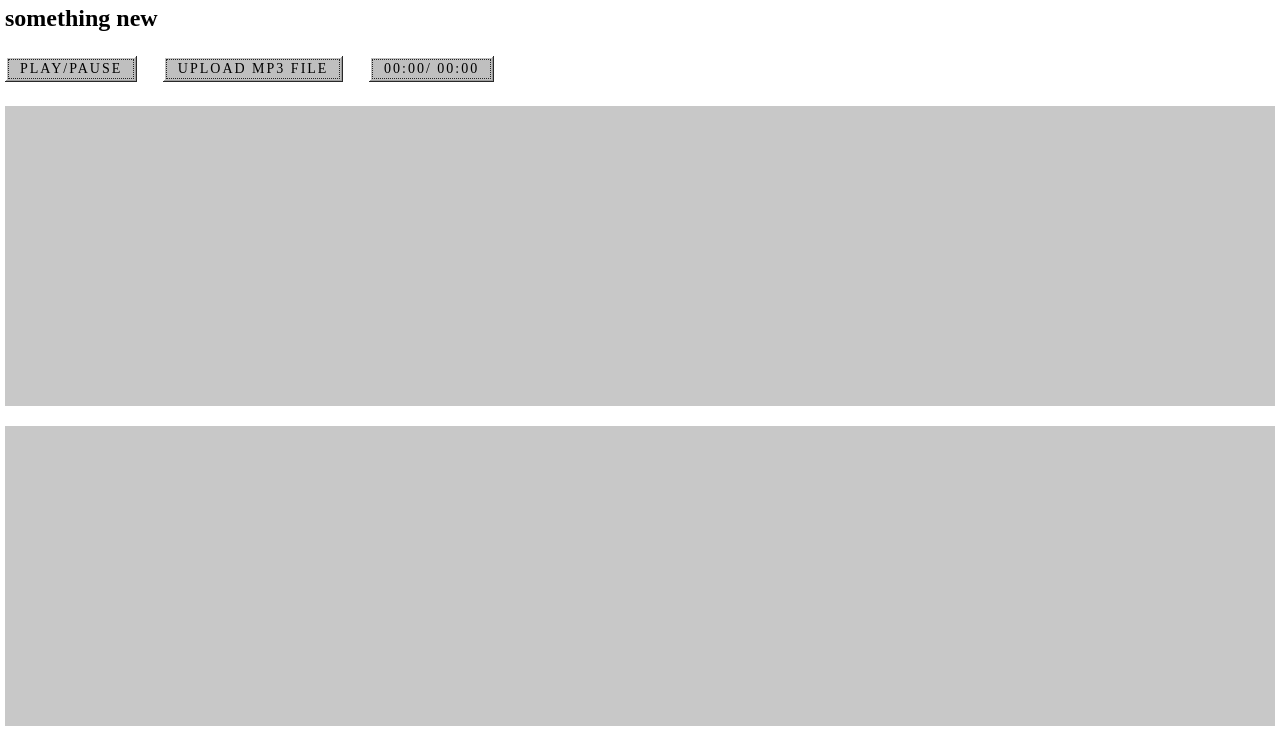
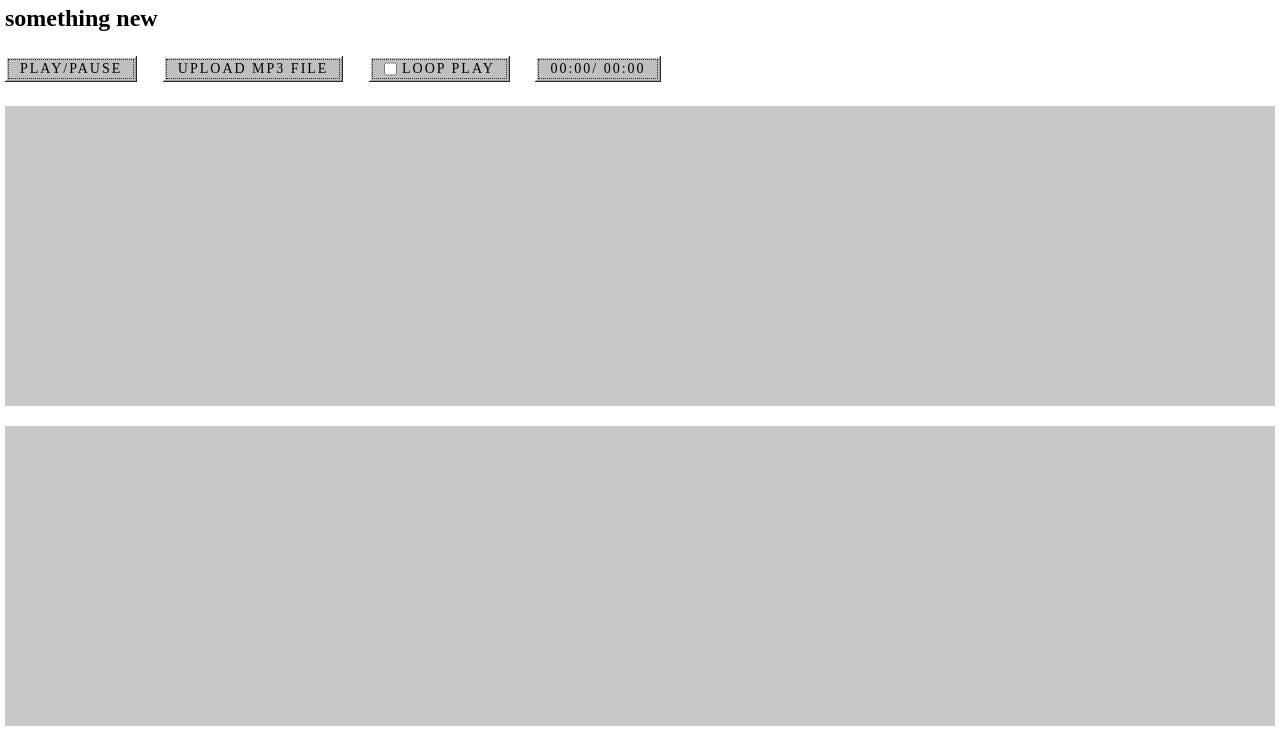
Before and after one commit to 17LingShan/audio-visualizer, a React (Vite) app: page / in a window 1280 px wide. Shown: the top 748 px of the page. Built offline with nearby package versions, Linux system fonts and the light colour scheme.

Commit message:
:rocket: feat: loop play and mobx autoBind

```diff
--- a/package.json
+++ b/package.json
@@ -6,6 +6,7 @@
   },
   "dependencies": {
     "@types/react-dom": "^18.3.0",
+    "classnames": "^2.5.1",
     "mobx": "^6.12.3",
     "mobx-react": "^9.1.1",
     "react": "^18.3.1",
--- a/src/App.tsx
+++ b/src/App.tsx
@@ -19,7 +19,9 @@ function App() {
   const track = useRef<MediaElementAudioSourceNode>();
 
   const handleAudioEnded = () => {
-    SourceStateStore.pause(audioContext);
+    SourceStateStore.isLoop
+      ? SourceStateStore.play(audioContext, 0)
+      : SourceStateStore.pause(audioContext);
   };
 
   useLayoutEffect(() => {
@@ -46,6 +48,7 @@ function App() {
             isPlay={SourceStateStore.isPlaying}
             onPlay={SourceStateStore.play}
             onPause={SourceStateStore.pause}
+            handleCheckLoop={SourceStateStore.setIsLoop}
             handleUploadedFinished={SourceStateStore.decodeAudio}
           />
           <div className={styles["graph-group"]}>
--- a/src/components/ControlGroup/index.tsx
+++ b/src/components/ControlGroup/index.tsx
@@ -1,3 +1,4 @@
+import classNames from "classnames";
 import styles from "./styles.module.scss";
 import commonStyles from "@/styles/common.module.scss";
 import { ChangeEventHandler } from "react";
@@ -9,13 +10,21 @@ interface ControlGroupProps {
   isPlay: boolean;
   audioContext: AudioContext;
   audioRef: HTMLAudioElement;
-  handleUploadedFinished?: (audioContext: AudioContext) => void;
   onPlay: (audioContext: AudioContext) => void;
   onPause: (audioContext: AudioContext) => void;
+  handleCheckLoop?: (loop: boolean) => void;
+  handleUploadedFinished?: (audioContext: AudioContext) => void;
 }
 
 function ControlGroup(props: ControlGroupProps) {
-  const { isPlay, onPause, onPlay, audioRef, handleUploadedFinished } = props;
+  const {
+    isPlay,
+    onPause,
+    onPlay,
+    audioRef,
+    handleCheckLoop,
+    handleUploadedFinished,
+  } = props;
   const { duration, currentTime } = useProgress(audioRef);
 
   const handleFileUpload: ChangeEventHandler<HTMLInputElement> = (event) => {
@@ -49,6 +58,20 @@ function ControlGroup(props: ControlGroupProps) {
           accept=".mp3"
         />
       </label>
+      <label
+        htmlFor="check-loop"
+        className={classNames(
+          commonStyles["old-button"],
+          styles["checkbox-loop"]
+        )}
+      >
+        <input
+          id="check-loop"
+          type="checkbox"
+          onChange={(e) => handleCheckLoop?.(e.target.checked)}
+        />
+        loop play
+      </label>
       <button className={commonStyles["old-button"]}>
         {`${formatSecondsAsMinutes(currentTime)}/
         ${formatSecondsAsMinutes(duration)}`}
--- a/src/components/ControlGroup/styles.module.scss
+++ b/src/components/ControlGroup/styles.module.scss
@@ -6,4 +6,9 @@
   .file-button {
     display: none;
   }
+
+  .checkbox-loop {
+    display: flex;
+    gap: 5px;
+  }
 }
--- a/src/components/FrequencyGraph/index.tsx
+++ b/src/components/FrequencyGraph/index.tsx
@@ -66,7 +66,7 @@ function FrequencyGraph(props: FrequencyGraphProp) {
     if (!canvasRef.current || !wrapRef.current) return;
     canvasRef.current.width = wrapRef.current.clientWidth;
     canvasContext.current = canvasRef.current.getContext("2d")!;
-    drawFrequency();
+    requestAnimationFrame(drawFrequency);
   }, []);
 
   return (
--- a/src/components/OscilloscopeGraph/index.tsx
+++ b/src/components/OscilloscopeGraph/index.tsx
@@ -57,7 +57,7 @@ function OscilloscopeGraph(props: OscilloscopeGraphProp) {
     if (!canvasRef.current || !wrapRef.current) return;
     canvasContext.current = canvasRef.current.getContext("2d")!;
     canvasRef.current.width = wrapRef.current.clientWidth;
-    drawOscilloscope();
+    requestAnimationFrame(drawOscilloscope);
   }, []);
 
   return (
--- a/src/store/audio.ts
+++ b/src/store/audio.ts
@@ -1,16 +1,13 @@
 import { makeAutoObservable, toJS } from "mobx";
 
 export class SourceState {
+  isLoop: boolean = false;
   isPlaying: boolean = false;
   audioRef: HTMLAudioElement | null = null;
   audioBuffer: AudioBuffer | null = null;
 
   constructor() {
-    this.play = this.play.bind(this);
-    this.pause = this.pause.bind(this);
-    this.decodeAudio = this.decodeAudio.bind(this);
-
-    makeAutoObservable(this);
+    makeAutoObservable(this, {}, { autoBind: true });
   }
 
   setRef(ref: HTMLAudioElement) {
@@ -21,8 +18,12 @@ export class SourceState {
     this.audioBuffer = buffer;
   }
 
-  setIsPlaying(play: boolean) {
-    this.isPlaying = play;
+  setIsPlaying(playing: boolean) {
+    this.isPlaying = playing;
+  }
+
+  setIsLoop(loop: boolean) {
+    this.isLoop = loop;
   }
 
   resume(audioContext: AudioContext) {
@@ -30,14 +31,19 @@ export class SourceState {
     audioContext.resume();
   }
 
-  play(audioContext: AudioContext) {
+  play(audioContext: AudioContext, time?: number) {
+    if (!this.audioRef) return;
+
     this.resume(audioContext);
+    if (time) this.audioRef.currentTime = time;
     this.audioRef?.play().then(() => this.setIsPlaying(true));
   }
 
   pause(audioContext: AudioContext) {
+    if (!this.audioRef) return;
+
     this.resume(audioContext);
-    this.audioRef?.pause();
+    this.audioRef.pause();
     this.setIsPlaying(false);
   }
 
--- a/src/store/graph.ts
+++ b/src/store/graph.ts
@@ -2,12 +2,11 @@ import { makeAutoObservable } from "mobx";
 import { GraphThemeProps } from "./type";
 
 export class GraphTheme {
-  // px
   graphHeight: GraphThemeProps["graphHeight"] = 300;
   graphBackground: GraphThemeProps["graphBackground"] = "#c8c8c8";
 
   constructor() {
-    makeAutoObservable(this);
+    makeAutoObservable(this, {}, { autoBind: true });
   }
 
   get getTheme() {
--- a/src/store/type.d.ts
+++ b/src/store/type.d.ts
@@ -1,6 +1,6 @@
 import { CSSProperties } from "react";
 
 export interface GraphThemeProps {
-  graphHeight: number;
+  graphHeight: number; // px
   graphBackground: CSSProperties["backgroundColor"];
 }
--- a/src/styles/common.module.scss
+++ b/src/styles/common.module.scss
@@ -10,9 +10,9 @@
   text-transform: uppercase;
   letter-spacing: 2px;
   padding: 5px 15px;
+
+  &:active {
+    box-shadow: inset -1px -1px #fff, inset 1px 1px #292929,
+      inset -2px -2px #ffffff, inset 2px 2px rgb(158, 158, 158);
+  }
 }
-
-.old-button:active {
-  box-shadow: inset -1px -1px #fff, inset 1px 1px #292929,
-    inset -2px -2px #ffffff, inset 2px 2px rgb(158, 158, 158);
-}
--- a/src/utils/common.ts
+++ b/src/utils/common.ts
@@ -4,7 +4,7 @@
  * @returns {string} 格式为00:00的字符串
  */
 export function formatSecondsAsMinutes(second: number): string {
-  const str = `${Math.round(second / 60)
+  const str = `${Math.floor(second / 60)
     .toString()
     .padStart(2, "0")}:${Math.floor(second % 60)
     .toString()
```
Also changed, not shown: 1 other file (tests, documents, lock files or other folders).
